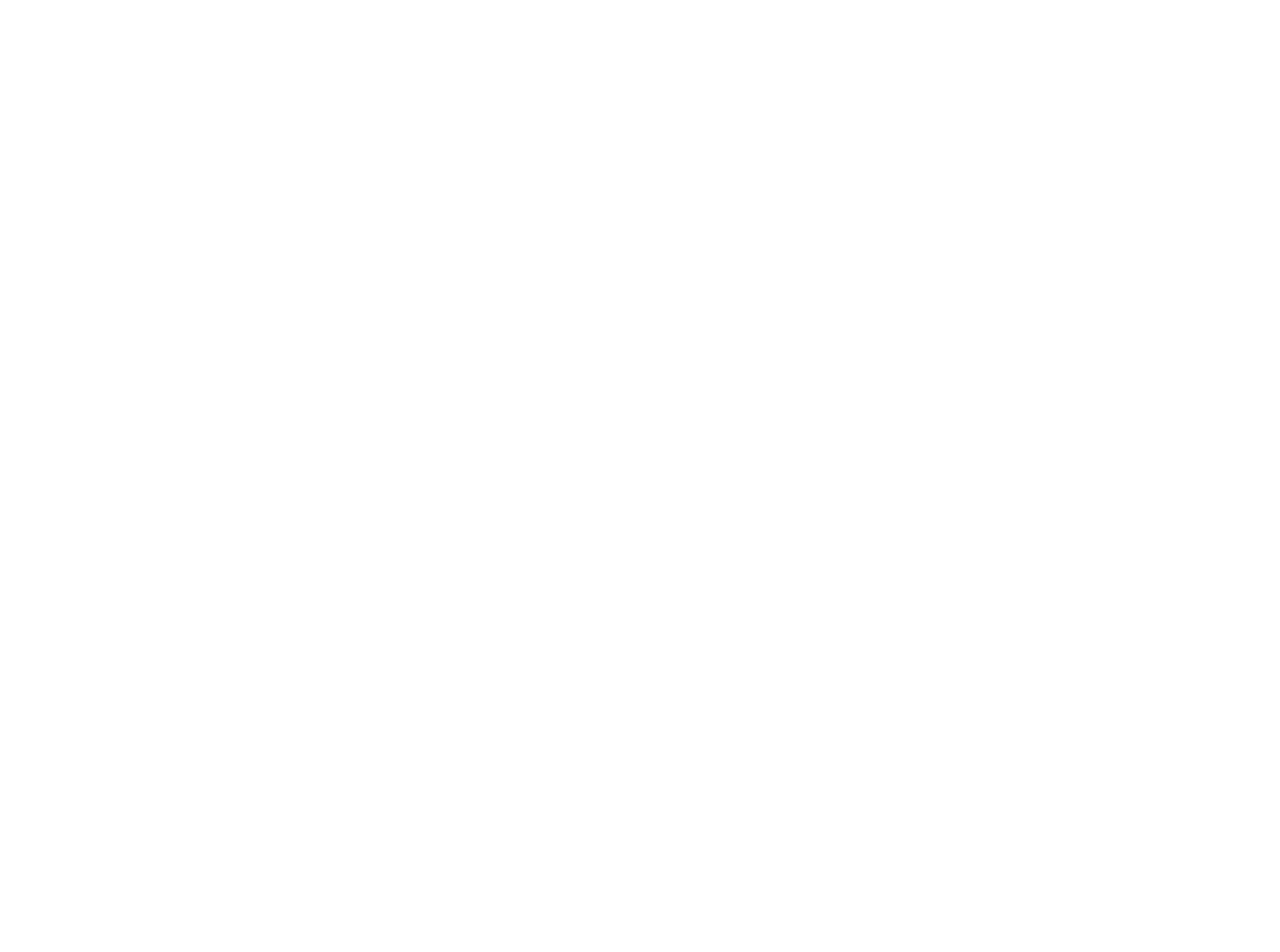
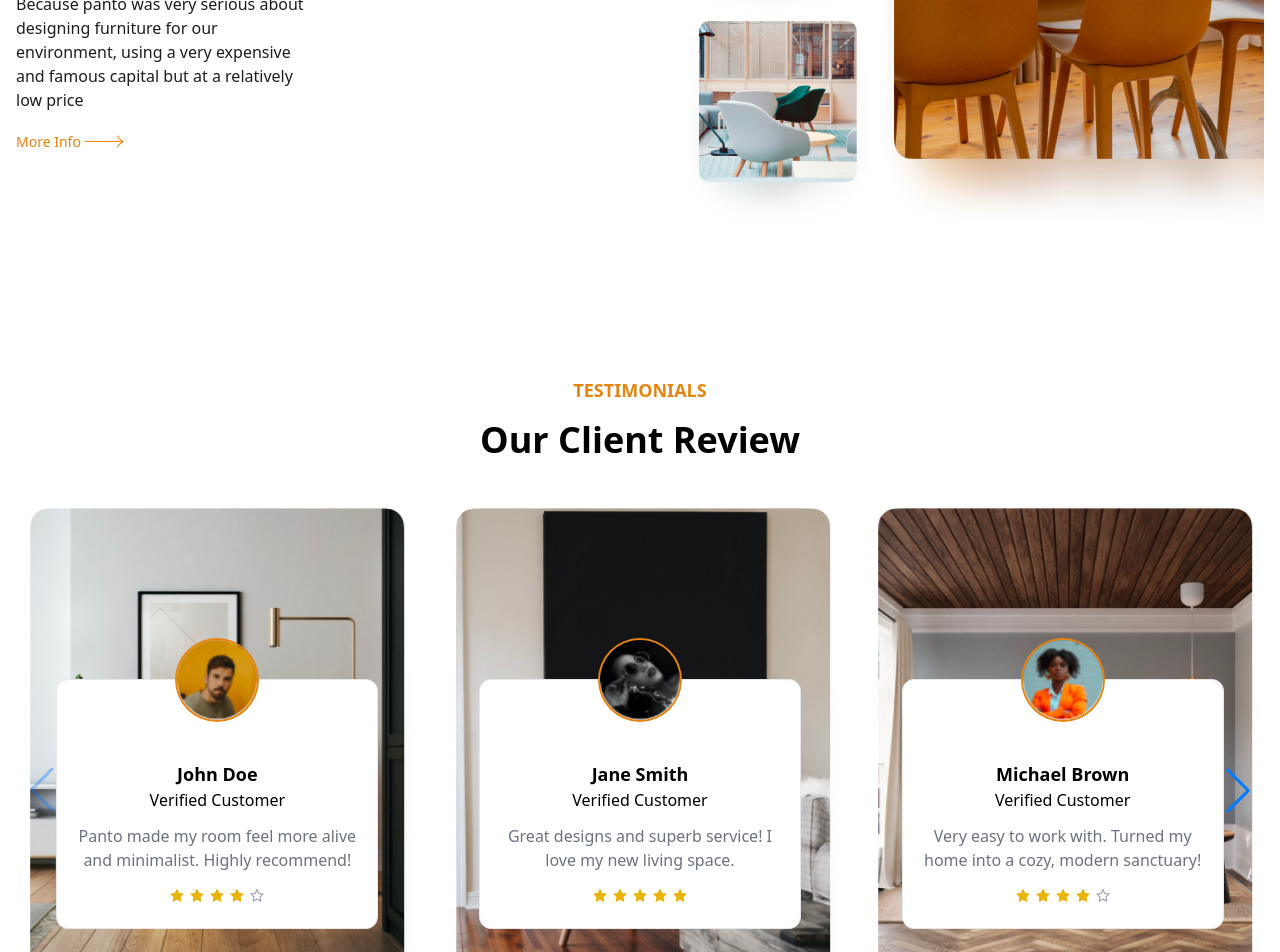
Before and after one commit to RamisaAnanOrni/nexcent-practice, a React (Vite) app: page / in a window 1280 px wide. Shown: the part 2920-3872 px from the top of the page. Before the commit the page ends 2611 px from the top, so only its background shows below. Built offline with nearby package versions, Linux system fonts and the light colour scheme.

Commit message:
Feat: Completed the Testimonial secttion

```diff
--- a/package.json
+++ b/package.json
@@ -13,7 +13,8 @@
     "react": "^19.2.0",
     "react-dom": "^19.2.0",
     "react-icons": "^5.5.0",
-    "react-router-dom": "^7.10.1"
+    "react-router-dom": "^7.10.1",
+    "swiper": "^12.0.3"
   },
   "devDependencies": {
     "@eslint/js": "^9.39.1",
--- a/src/App.css
+++ b/src/App.css
@@ -3,3 +3,9 @@
 .section-container {
   @apply max-w-screen-2xl mx-auto py-6 px-4;
 }
+
+.swiper-button-prev:after,
+.swiper-button-next:after {
+  @apply px-4 py-2 ring-1 ring-primary hover:text-white hover:bg-primary rounded-full
+   bg-white text-black text-lg !important;
+}
--- a/src/pages/home/Home.jsx
+++ b/src/pages/home/Home.jsx
@@ -3,6 +3,8 @@ import Hero from './Hero'
 import WhyChoose from './WhyChoose'
 import Products from '../shop/Products'
 import Experiences from './Experiences'
+import Materials from './Materials'
+import Testimonials from './Testimonials'
 
 const Home = () => {
   return (
@@ -11,6 +13,8 @@ const Home = () => {
     <WhyChoose/>
     <Products headline="Best Selling products"/>
     <Experiences/>
+    <Materials/>
+    <Testimonials/>
     </>
   )
 }
--- /dev/null
+++ b/src/pages/home/Materials.jsx
@@ -0,0 +1,31 @@
+import React from 'react'
+import Button from '../../components/Button'
+import materialImg1 from '../../assets/material1.png'
+import materialImg2 from '../../assets/material1.png'
+import materialImg3 from '../../assets/material3.png'
+const Materials = () => {
+  return (
+    <section className='section-container my-24 flex flex-col md:flex-row items-center justify-between md:gap-20 gap-8'>
+
+            <div className='md:w-1/2 mx-auto'>
+                <h3 className='uppercase text-lg font-semibold text-primary mb-4'>Materials </h3>
+                <h2 className='capitalized text-4xl font-bold mb-4 lg:w-1/2 '> Very serious materials for making furniture</h2>
+                <p className='text-secondary dark:text-white mb-5 lg:w-1/2  '>Because panto was very serious about designing furniture for our environment,
+                 using a very expensive and famous capital but at a relatively low price</p>
+                   <Button text='More Info'/>
+            </div>
+
+            <div className='md:w-1/2 grid grid-cols-2 md:grid-cols-3 md:items-end items-center'>
+               <div>
+                <img src={materialImg1} alt=""  />
+                <img src={materialImg2} alt=""  />
+               </div>
+               <div className='md:col-span-2 col-span-1'>
+                <img src={materialImg3} alt="" className='w-full md:h-[541px]' />
+               </div>
+            </div>
+        </section>
+  )
+}
+
+export default Materials
--- /dev/null
+++ b/src/pages/home/Testimonials.jsx
@@ -0,0 +1,76 @@
+import React from 'react'
+import { Swiper, SwiperSlide } from 'swiper/react';
+
+// Import Swiper styles
+import 'swiper/css';
+import 'swiper/css/pagination';
+import 'swiper/css/navigation';
+// import required modules
+import { Pagination } from 'swiper/modules';
+import { Navigation } from 'swiper/modules';
+import { reviews } from '../../utils/reviews'
+import Rating from '../../components/Rating';
+
+export const Testimonials = () => {
+    return (
+        <section className='section-container px-8'>
+            <div className='text-center mb-12'>
+                <h3 className='uppercase text-lg font-semibold text-primary mb-4'>Testimonials </h3>
+                <h2 className='capitalized text-4xl font-bold mb-4 '> Our Client Review</h2>
+            </div>
+
+            {/*review cart*/}
+            <Swiper
+                slidesPerView={1}
+                spaceBetween={10}
+                pagination={{
+                    clickable: true,
+                }}
+                navigation={true}
+                breakpoints={{
+                    640: {
+                        slidesPerView: 1,
+                        spaceBetween: 20,
+                    },
+                    768: {
+                        slidesPerView: 2,
+                        spaceBetween: 40,
+                    },
+                    1024: {
+                        slidesPerView: 3,
+                        spaceBetween: 20,
+                    },
+                }}
+                modules={[Pagination, Navigation]}
+                className="mySwiper"
+            >
+                {
+                    reviews.map((review, index) => (
+                        <SwiperSlide key={index} className='bg-no-repeat bg-cover rounded-lg' style={{ backgroundImage: `url(${review.coverImg})` }}>
+                            <div className='md:h-[547px] flex justify-center items-center mb-4'>
+                                <div className='mt-16 mb-5 bg-white border rounded-xl md:w-4/5 w-full p-4 relative'>
+                                    <img src={review.image} alt='' className='size-20 absolute -top-10 ring-2 ring-primary object-cover rounded-full left-1/2 -translate-x-1/2' />
+                                    <div className='mt-16 text-center'>
+                                        <h3 className='text-lg font-semibold dark:text-black '>{review.name}</h3>
+                                        <p className='mb-3 dark:text-black'>Verified Customer</p>
+                                        <p className='text-gray-500 dark:text-black mb-4'>{review.review}</p>
+                                        <div className='w-full mx-auto mb-2 flex items-center justify-center text-center'>
+                                            <Rating rating={review.rating}/>
+                                        </div>
+
+                                    </div>
+                                </div>
+                            </div>
+
+                        </SwiperSlide>
+                    ))
+                }
+
+
+            </Swiper>
+
+        </section>
+    )
+}
+
+export default Testimonials
--- /dev/null
+++ b/src/utils/reviews.js
@@ -0,0 +1,53 @@
+
+import reviewer1 from '../assets/reviewer1.png'
+import reviewer2 from '../assets/reviewer2.png'
+import reviewer3 from '../assets/reviewer3.png'
+import testimonialBG1 from '../assets/testimonial1.png'
+import testimonialBG2 from '../assets/testimonial2.png'
+import testimonialBG3 from '../assets/testimonial3.png'
+export const reviews = [
+        {
+            name: 'John Doe',
+            review: 'Panto made my room feel more alive and minimalist. Highly recommend!',
+            image: reviewer1,
+            coverImg: testimonialBG1,
+            rating: 4,
+        },
+        {
+            name: 'Jane Smith',
+            review: 'Great designs and superb service! I love my new living space.',
+            image: reviewer2,
+            coverImg: testimonialBG2,
+            rating: 5,
+        },
+        {
+            name: 'Michael Brown',
+            review: 'Very easy to work with. Turned my home into a cozy, modern sanctuary!',
+            image: reviewer3,
+            coverImg: testimonialBG3,
+            rating: 4,
+        },
+        {
+            name: 'Michael Brown',
+            review: 'Very easy to work with. Turned my home into a cozy, modern sanctuary!',
+            image: reviewer1,
+            coverImg: testimonialBG1,
+            rating: 3,
+        },
+        {
+            name: 'Michael Brown',
+            review: 'Very easy to work with. Turned my home into a cozy, modern sanctuary!',
+            image: reviewer2,
+            coverImg: testimonialBG2,
+            rating: 5,
+        },
+        {
+            name: 'Michael Brown',
+            review: 'Very easy to work with. Turned my home into a cozy, modern sanctuary!',
+            image: reviewer3,
+            coverImg: testimonialBG3,
+            rating: 4,
+        },
+
+        // Add more reviews as needed...
+    ];
```
Also changed, not shown: 1 other file (tests, documents, lock files or other folders).
